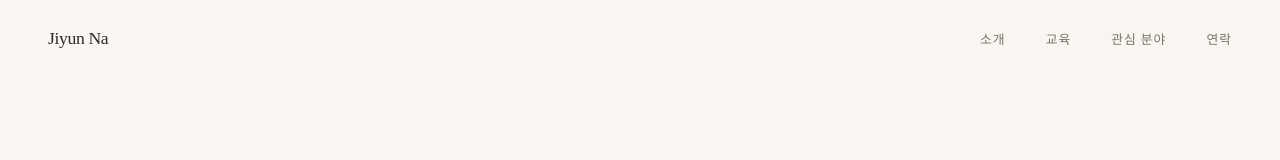
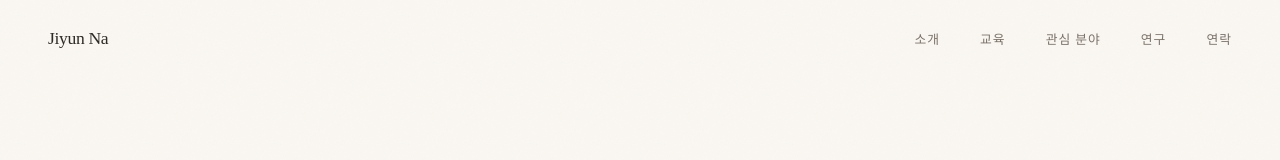
Before and after one commit to jiyun6065-lgtm/portfolio_CA, a plain HTML site: page index.html in a window 1280 px wide. Shown: the top 160 px of the page. Drawn offline with nearby package versions, Linux system fonts and the light colour scheme.

Commit message:
Update index.html

```diff
--- a/index.html
+++ b/index.html
@@ -20,7 +20,7 @@
       <li><a href="#about">소개</a></li>
       <li><a href="#education">교육</a></li>
       <li><a href="#interests">관심 분야</a></li>
-      <li><a href="#connect">연락</a></li>
+      <li><a href="#research">연구</a></li> <li><a href="#connect">연락</a></li>
     </ul>
   </nav>
 
```
